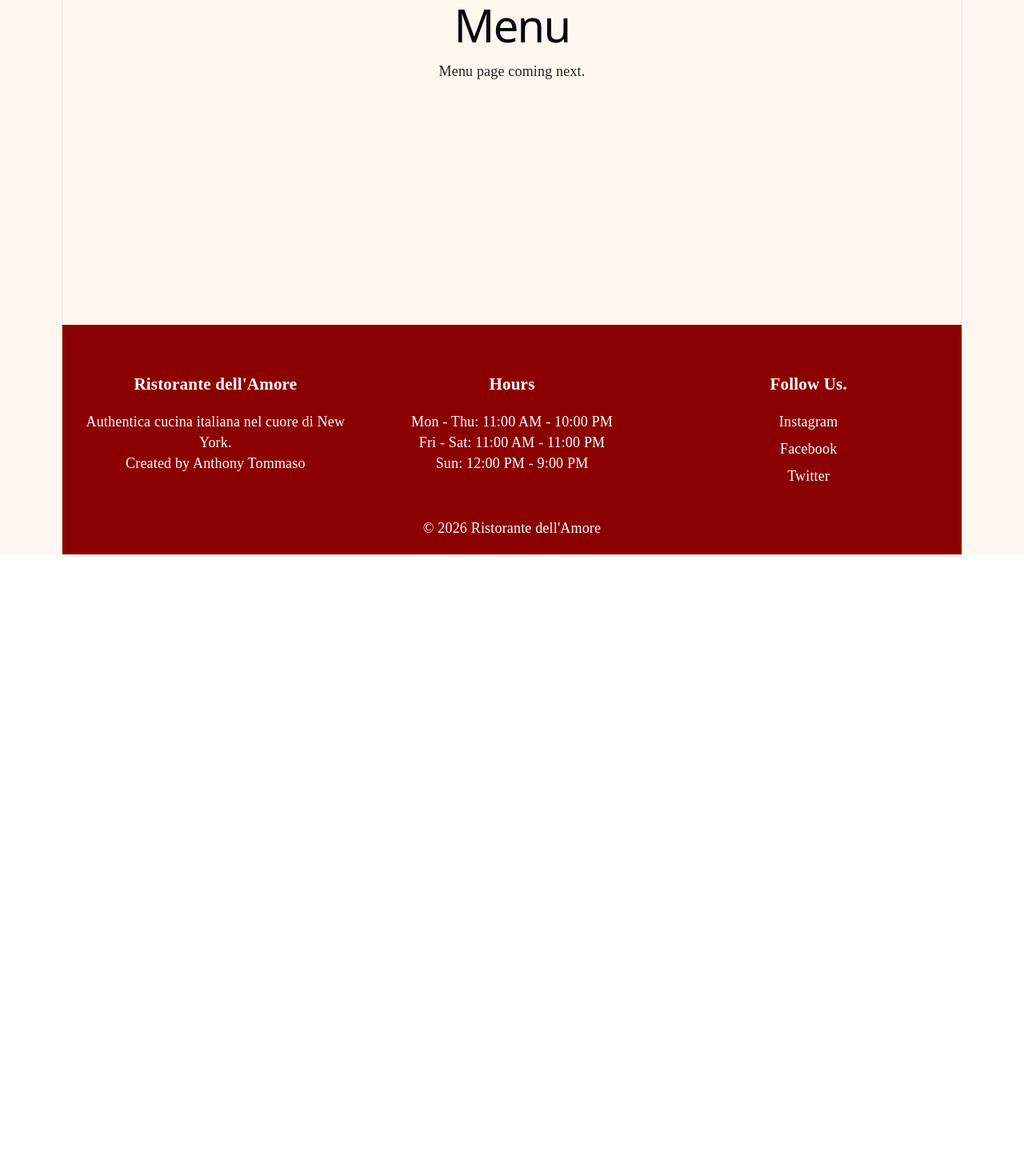
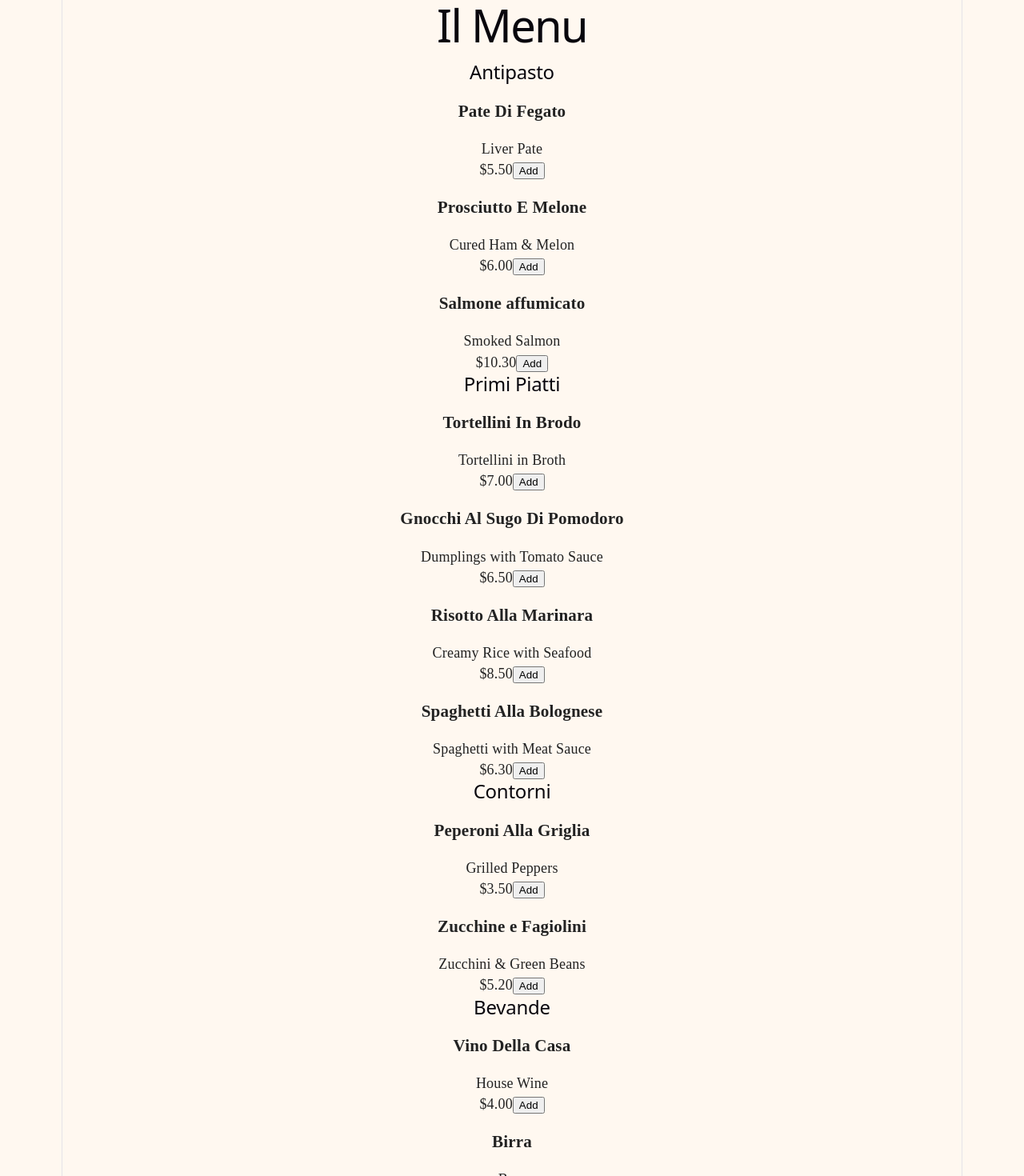
Before and after one commit to AntTomm/restaurant-demo, a React (Vite) app in the folder webDev/: page /menu in a window 1280 px wide. Shown: the part 140-1610 px from the top of the page at 80% size. Before the commit the page ends 833 px from the top, so only its background shows below. Built offline with nearby package versions, Linux system fonts and the light colour scheme.

Commit message:
created Menu.jsx with reacter-router-dom with alert, section, etc.

```diff
--- a/webDev/src/pages/Menu.jsx
+++ b/webDev/src/pages/Menu.jsx
@@ -1,9 +1,151 @@
+import { Link } from "react-router-dom";
+
+// MENU ITEMS FORMATTED
+const menuItems = [
+    {
+        category: "Antipasto",
+        items: [
+            {
+            id: 1,
+            name: "Pate Di Fegato",
+            description: "Liver Pate",
+            price: 5.5,
+            },
+            {
+                id: 2,
+                name: "Prosciutto E Melone",
+                description: "Cured Ham & Melon",
+                price: 6.0,
+            },
+            {
+                id: 3,
+                name: "Salmone affumicato",
+                description: "Smoked Salmon",
+                price: 10.3,
+            },
+        ],
+    },
+    {
+        category: "Primi Piatti",
+        items: [
+            {
+                id: 4,
+                name: "Tortellini In Brodo",
+                description: "Tortellini in Broth",
+                price: 7.0,
+            },
+            {
+                id: 5,
+                name: "Gnocchi Al Sugo Di Pomodoro",
+                description: "Dumplings with Tomato Sauce",
+                price: 6.5,
+            },
+            {
+                id: 6,
+                name: "Risotto Alla Marinara",
+                description: "Creamy Rice with Seafood",
+                price: 8.5
+            },
+            {
+                id: 7,
+                name: "Spaghetti Alla Bolognese",
+                description: "Spaghetti with Meat Sauce",
+                price: 6.3,
+            },
+        ],
+    },
+    {
+        category: "Contorni",
+        items: [
+          {
+            id: 8,
+            name: "Peperoni Alla Griglia",
+            description: "Grilled Peppers",
+            price: 3.5,
+          },
+          {
+            id: 9,
+            name: "Zucchine e Fagiolini",
+            description: "Zucchini & Green Beans",
+            price: 5.2,
+          },
+        ],
+      },
+      {
+        category: "Bevande",
+        items: [
+          {
+            id: 10,
+            name: "Vino Della Casa",
+            description: "House Wine",
+            price: 4.0,
+          },
+          {
+            id: 11,
+            name: "Birra",
+            description: "Beer",
+            price: 2.0,
+          },
+          {
+            id: 12,
+            name: "Acqua Minerale",
+            description: "Mineral Water Still / Sparkling",
+            price: 2.0,
+          },
+        ],
+      },
+];
+
+
 function Menu() {
+    function addToCart(item){
+        const cart = JSON.parse(localStorage.getItem("cart")) || [];
+        const existingItem = cart.find((cartItem) => cartItem.id === item.id);
+
+        if(existingItem){
+            existingItem.quantity += 1;
+        }
+        else {
+            cart.push({
+                ...item,
+                quantity: 1,
+            });
+        }
+
+        localStorage.setItem("cart", JSON.stringify(cart));
+        alert(`${item.name} added to your cart!`);
+    }
+
     return (
-      <main className="page">
-        <h1>Menu</h1>
-        <p>Menu page coming next.</p>
-      </main>
+        <main className="page menu-page">
+            <h1>Il Menu</h1>
+
+            {menuItems.map((section) => (
+                <section className="menu-category" key={section.category}>
+                    <h2>{section.category}</h2>
+
+                    {section.items.map((item) => (
+                        <div className="menu-item" key={item.id}>
+                            <div className="menu-item-header">
+                                <div>
+                                    <h3>{item.name}</h3>
+                                    <p>{item.description}</p>
+                                </div>
+
+                                <div className="price-cart">
+                                    <span>${item.price.toFixed(2)}</span>
+                                    <button onClick={() => addToCart(item)}>Add</button>
+                                </div>
+                            </div>
+                        </div>
+                    ))}
+                </section>
+            ))}
+
+            <Link to="/cart" className="cart-link">
+            <button>View Cart</button>
+            </Link>
+        </main>
     );
   }
 
```
Also changed, not shown: webDev/src/App.css (line endings or trailing spaces).
